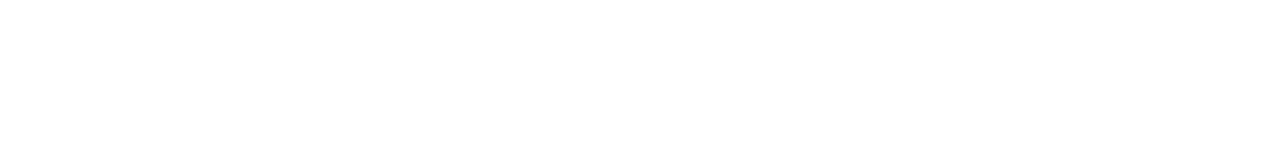
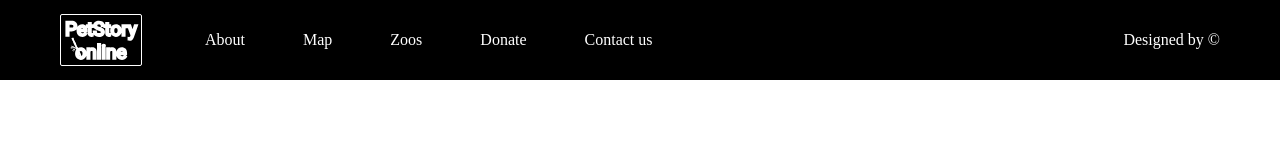
Before and after one commit to Duxcoder/shelter, a plain HTML site: page online-zoo/pages/main/index.html in a window 1280 px wide. Drawn offline with Linux system fonts and the light colour scheme.

Commit message:
feat: create header

```diff
--- a/online-zoo/pages/main/index.html
+++ b/online-zoo/pages/main/index.html
@@ -1,12 +1,55 @@
 <!DOCTYPE html>
 <html lang="en">
-<head>
-    <meta charset="UTF-8">
-    <meta http-equiv="X-UA-Compatible" content="IE=edge">
-    <meta name="viewport" content="width=device-width, initial-scale=1.0">
+  <head>
+    <meta charset="UTF-8" />
+    <meta http-equiv="X-UA-Compatible" content="IE=edge" />
+    <link rel="stylesheet" href="style.css">
+    <meta name="viewport" content="width=device-width, initial-scale=1.0" />
     <title>Online Zoo</title>
-</head>
-<body>
-
-</body>
+  </head>
+  <body>
+    <header class="header">
+      <div class="container ">
+        <div class="left-section">
+            <div class="logo">
+                <img src="../../assets/images/logo.svg" alt="logo" class="logo__img">
+            </div>
+            <nav class="menu">
+                <ul class="menu__list">
+                    <li class="menu__item">
+                        <a href="" class="menu__link">
+                            About
+                        </a>
+                    </li>
+                    <li class="menu__item">
+                        <a href="" class="menu__link">
+                            Map
+                        </a>
+                    </li>
+                    <li class="menu__item">
+                        <a href="" class="menu__link">
+                            Zoos
+                        </a>
+                    </li>
+                    <li class="menu__item">
+                        <a href="" class="menu__link">
+                            Donate
+                        </a>
+                    </li>
+                    <li class="menu__item">
+                        <a href="" class="menu__link">
+                            Contact us
+                        </a>
+                    </li>
+                </ul>
+            </nav>
+        </div>
+        <div class="designed">
+            Designed by ©
+        </div>
+      </div>
+    </header>
+    <main class="main"></main>
+    <footer class="footer"></footer>
+  </body>
 </html>
--- /dev/null
+++ b/online-zoo/pages/main/style.scss
@@ -0,0 +1,65 @@
+html, body {
+	margin: 0;
+	padding: 0;
+}
+
+.container {
+    width: 1160px;
+	margin: 0 auto;
+}
+
+.header {
+	display: flex;
+	align-items: center;
+	background-color: #000000;
+	height: 80px;
+	.container {
+		display: flex;
+		align-items: center;
+		justify-content: space-between;
+		padding: 0 30px;
+	}
+}
+
+.left-section {
+	display: flex;
+}
+
+.logo {
+	display: flex;
+	align-items: center;
+
+		// .logo__img
+
+		&__img {
+		}
+}
+.menu {
+		// .menu__list
+
+		&__list {
+			display: flex;
+			gap: 58px;
+			list-style-type: none;
+			padding: 63px;
+		}
+
+		// .menu__item
+
+		&__item {
+		}
+
+		// .menu__link
+
+		&__link {
+			color: #FFFFFF;
+			text-decoration: none;
+		}
+}
+.designed {
+	color: #FFFFFF;
+}
+.main {
+}
+.footer {
+}
```
Also changed, not shown: online-zoo/assets/images/logo.svg (added), online-zoo/pages/main/style.css, 1 other file.
